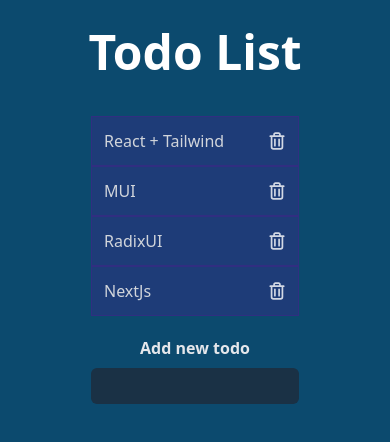
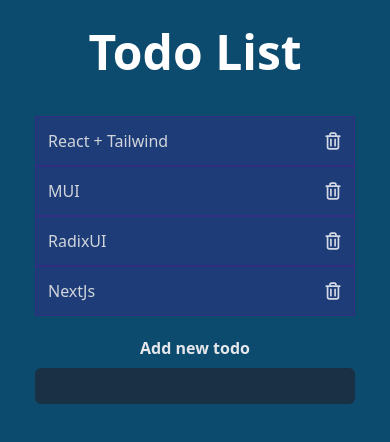
Before and after one commit to MohithChilakala/React-Tailwind, a React (Create React App) app: page / in a window 390 px wide. Shown: the top 442 px of the page. Built offline with nearby package versions, Linux system fonts and the light colour scheme; the HTML template or start-up script is replaced by a standard one.

Commit message:
changed-min-width-in-phone

```diff
--- a/src/component/new-todo/create-todo.jsx
+++ b/src/component/new-todo/create-todo.jsx
@@ -20,7 +20,7 @@
       <input
         type={"text"}
         value={todo}
-        className="w-1/3 min-w-52 h-9 mt-2 pl-4 text-gray-200 outline-none bg-gray-800 opacity-75 rounded-md"
+        className="w-1/3 min-w-80 h-9 mt-2 pl-4 text-gray-200 outline-none bg-gray-800 opacity-75 rounded-md"
         onChange={handleChange}
         onKeyDown={handleKeyDown}
       />
--- a/src/component/todo/todoList.jsx
+++ b/src/component/todo/todoList.jsx
@@ -3,7 +3,7 @@
 const TodoList = ({todoList, deleteTodo}) => {
   return (
     <div className="flex">
-      <ul className="w-1/3 min-w-52 m-auto mt-10">
+      <ul className="w-1/3 min-w-80 m-auto mt-10">
         {todoList.map((todo) => {
           return (
             <li key={todo.id}>
```
